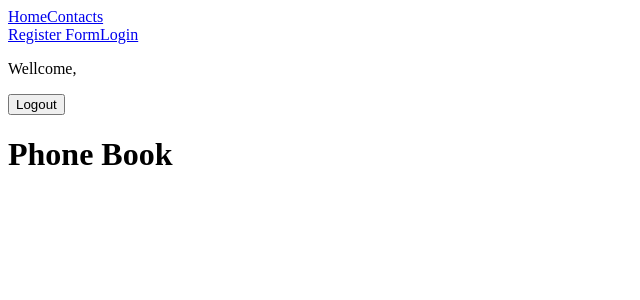
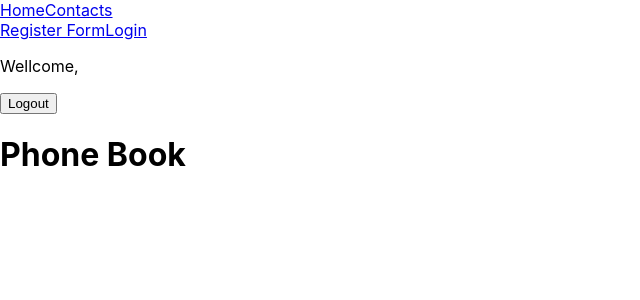
Before and after one commit to KsenyaKoss/goit-react-hw-8-phonebook, a React (Create React App) app: page /goit-react-hw-08-phonebook/ in a window 1280 px wide. Shown: the top 300 px of the page, without its empty margins (0-640 px from the left). Built offline with nearby package versions, Linux system fonts and the light colour scheme.

Commit message:
normalize

```diff
--- a/src/index.css
+++ b/src/index.css
@@ -1,4 +1,4 @@
-@import-normalize; bring in normalize.css styles
+@import-normalize;   /* bring in normalize.css styles */
 
 
 
```
